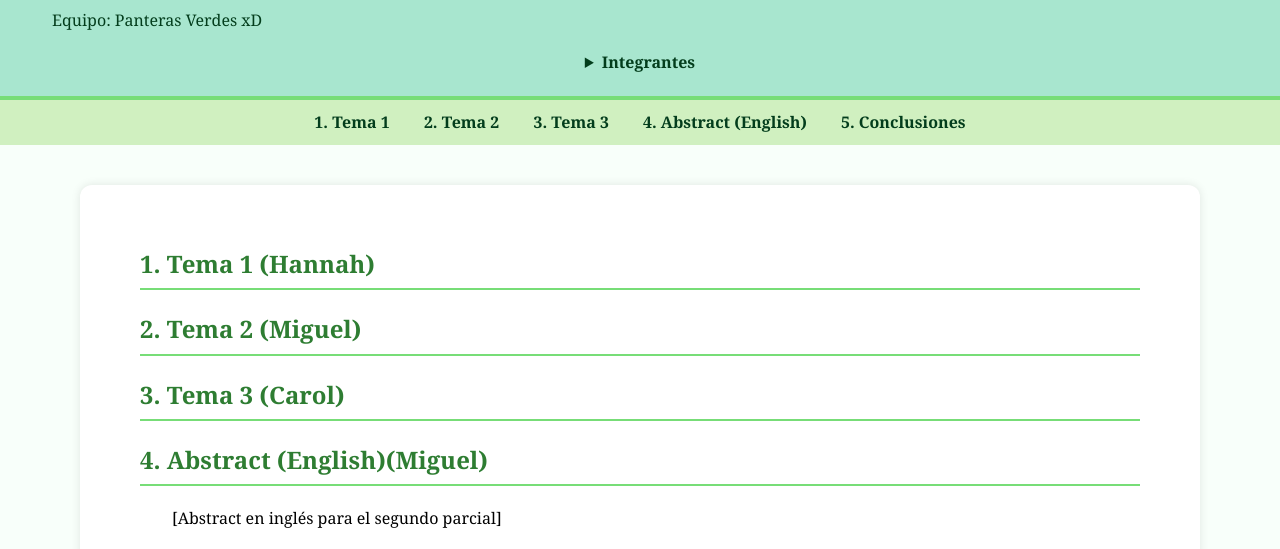
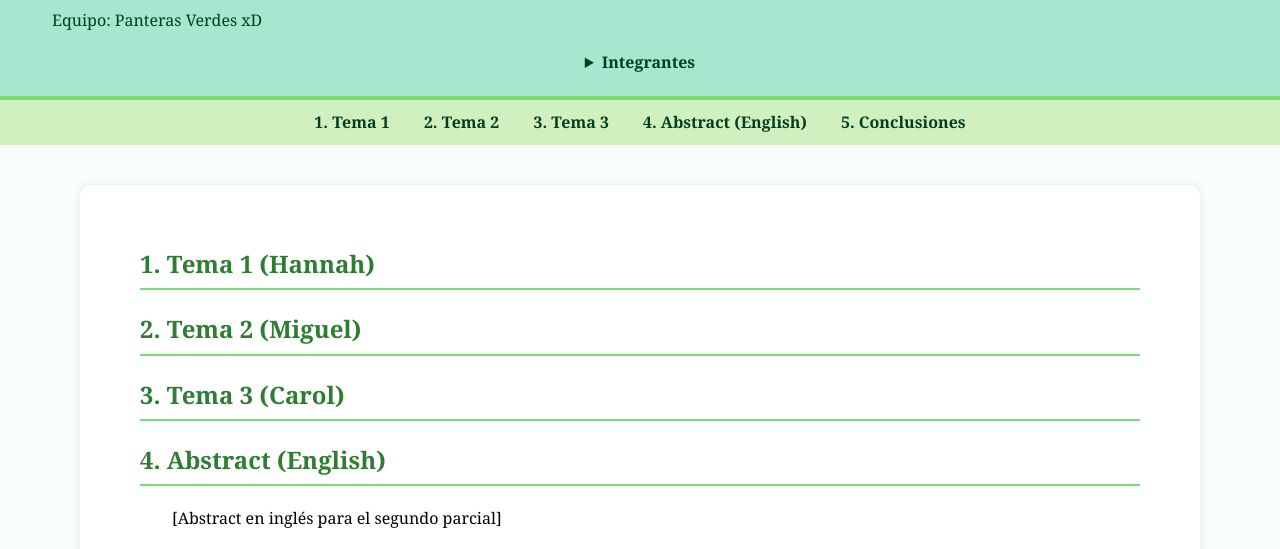
Before and after one commit to hannahgon25/procesamiento-imagenes-p2, a plain HTML site: page index.html in a window 1280 px wide. Shown: the part 171-720 px from the top of the page. Drawn offline with Linux system fonts and the light colour scheme.

Commit message:
Update index.html

```diff
--- a/index.html
+++ b/index.html
@@ -50,7 +50,7 @@
 
 
 <section id="abstract">
-  <h2>4. Abstract (English)(Miguel)</h2>
+  <h2>4. Abstract (English)</h2>
   <p>[Abstract en inglés para el segundo parcial]</p>
 </section>
 
```
